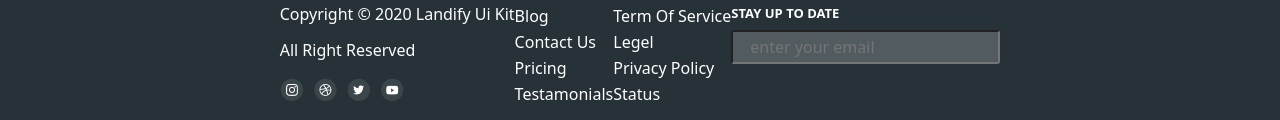
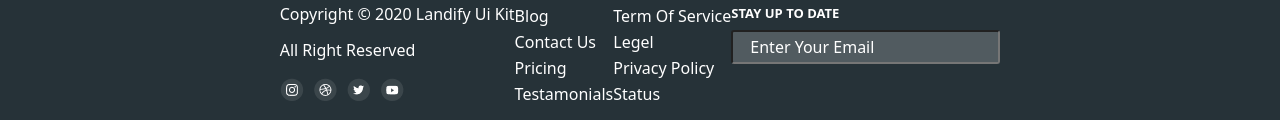
Before and after one commit to MuhammadSaad78611/hackkathon-batch15, a plain HTML site: page index.html in a window 1280 px wide. Shown: the part 1829-1949 px from the top of the page. Drawn offline with nearby package versions, Linux system fonts and the light colour scheme.

Commit message:
final project

```diff
--- a/style.css
+++ b/style.css
@@ -225,13 +225,18 @@ text-transform: capitalize;
     font-weight: bold;
 }
 
-.content-4 input {
+.content-4 input{
     background-color: #515b60;
     color: #fff;
     padding: 3px 17px;
     border-radius: 3px;
 }
 
+input::placeholder{
+    color: #fff;
+    text-transform: capitalize;
+}
+
 .content-4 input:focus{
     outline: none;
 }
```
